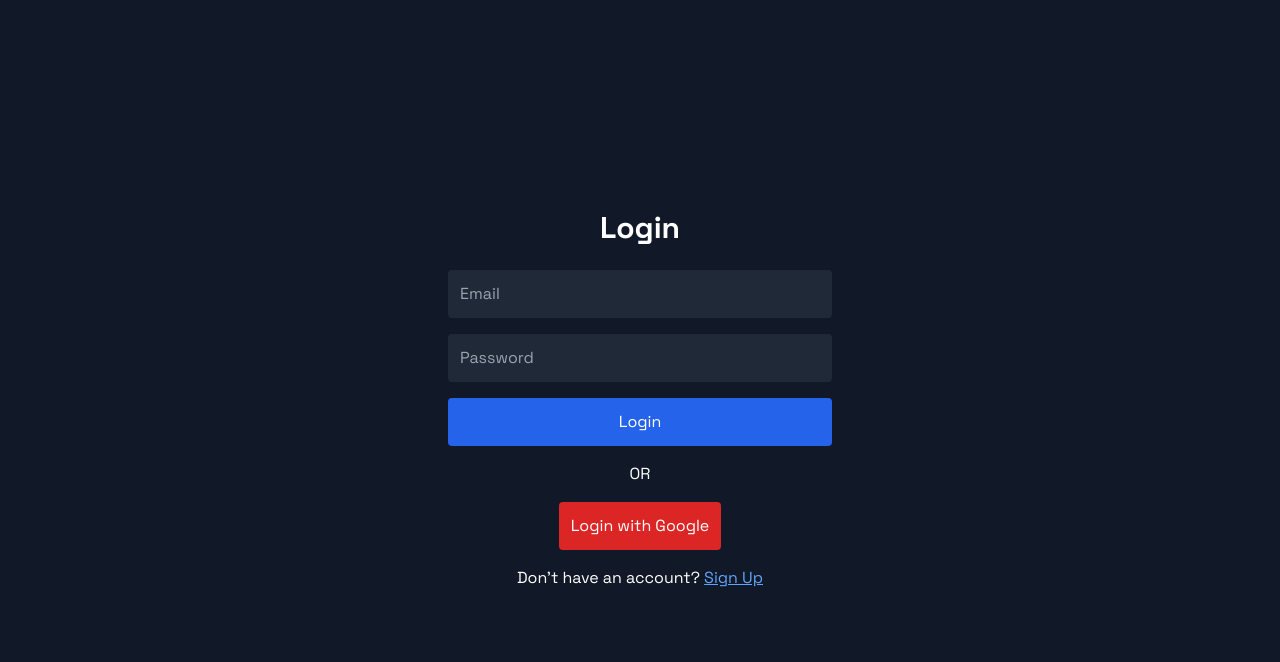
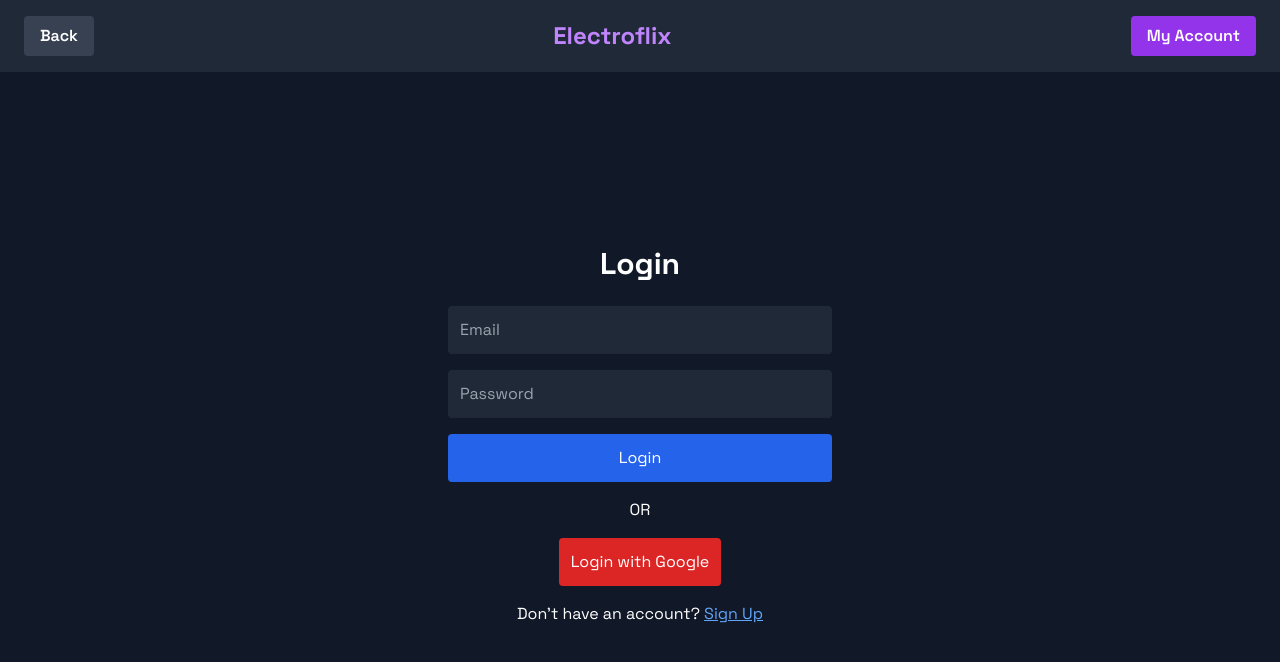
Before and after one commit to akkinenisvabhu-web/bookticket, a Next.js app: page /login in a window 1280 px wide. Shown: the top 662 px of the page. Built offline with nearby package versions, Linux system fonts and the light colour scheme; no server answers.

Commit message:
update: applying latest round of corrections

```diff
--- a/pages/Header.tsx
+++ b/pages/Header.tsx
@@ -1,28 +1,45 @@
+// components/Header.tsx
 import { useRouter } from "next/router";
-import Link from "next/link";
 
 export default function Header() {
   const router = useRouter();
 
+  // Determine if back button should be shown
+  const showBackButton = router.pathname !== "/";
+
+  const handleBack = () => {
+    // Always go to home if there is no previous page or if current page is login/signup
+    if (router.pathname === "/login" || router.pathname === "/signup") {
+      router.push("/");
+    } else {
+      router.back();
+    }
+  };
+
   return (
-    <header className="flex justify-between items-center p-4 bg-gray-900 text-white shadow-md">
-      {/* Back button */}
+    <div className="flex justify-between items-center px-6 py-4 bg-gray-800">
+      {showBackButton && (
+        <button
+          onClick={handleBack}
+          className="px-4 py-2 bg-gray-700 hover:bg-gray-600 rounded text-white font-semibold"
+        >
+          Back
+        </button>
+      )}
+
+      <h1
+        onClick={() => router.push("/")}
+        className="text-2xl font-bold text-purple-400 cursor-pointer"
+      >
+        Electroflix
+      </h1>
+
       <button
-        onClick={() => router.back()}
-        className="px-3 py-1 bg-gray-800 hover:bg-gray-700 rounded font-semibold"
+        onClick={() => router.push("/account")}
+        className="px-4 py-2 bg-purple-600 hover:bg-purple-700 rounded font-semibold text-white"
       >
-        Back
+        My Account
       </button>
-
-      {/* Electroflix clickable title */}
-      <Link href="/">
-        <h1 className="text-2xl font-bold text-purple-400 hover:text-yellow-400 cursor-pointer">
-          Electroflix
-        </h1>
-      </Link>
-
-      {/* Placeholder for spacing */}
-      <div className="w-16" />
-    </header>
+    </div>
   );
 }
--- a/pages/login.tsx
+++ b/pages/login.tsx
@@ -3,6 +3,7 @@ import { useState, useEffect } from "react";
 import { auth, signInWithGoogle } from "@/lib/firebase";
 import { signInWithEmailAndPassword } from "firebase/auth";
 import { useRouter } from "next/router";
+import Header from "../pages/Header";
 
 export default function Login() {
   const router = useRouter();
@@ -11,12 +12,11 @@ export default function Login() {
   const [user, setUser] = useState<any>(null);
   const [error, setError] = useState("");
 
-  // Check if already logged in
   useEffect(() => {
     const unsubscribe = auth.onAuthStateChanged((usr) => {
       if (usr) {
         setUser(usr);
-        router.push("/"); // redirect to home
+        router.push("/");
       } else {
         setUser(null);
       }
@@ -29,7 +29,7 @@ export default function Login() {
     setError("");
     try {
       await signInWithEmailAndPassword(auth, email, password);
-      router.push("/"); // redirect after login
+      router.push("/");
     } catch (err: any) {
       setError(err.message);
     }
@@ -39,7 +39,7 @@ export default function Login() {
     setError("");
     try {
       await signInWithGoogle();
-      router.push("/"); // redirect after login
+      router.push("/");
     } catch (err: any) {
       setError(err.message);
     }
@@ -48,7 +48,10 @@ export default function Login() {
   if (user) return <p className="text-center mt-20">Redirecting...</p>;
 
   return (
-    <div className="flex flex-col items-center justify-center min-h-screen bg-gray-900 text-white px-4">
+    <div className="flex flex-col min-h-screen bg-gray-900 text-white">
+      <Header />
+
+      <main className="flex flex-col items-center justify-center flex-1 px-4 py-12">
         <h1 className="text-3xl font-bold mb-6">Login</h1>
 
         {error && (
@@ -98,6 +101,7 @@ export default function Login() {
             Sign Up
           </a>
         </p>
+      </main>
     </div>
   );
 }
--- a/pages/show/[id].tsx
+++ b/pages/show/[id].tsx
@@ -1,4 +1,4 @@
-import { useState, useContext } from "react";
+import { useState } from "react";
 import { useRouter } from "next/router";
 import { doc, getDoc } from "firebase/firestore";
 import { db } from "../../lib/firebase";
@@ -40,6 +40,7 @@ export default function ShowPage({ show }: { show: Show }) {
   const router = useRouter();
   const ticketsLeft = show.totalTickets - show.ticketsSold;
   const isSoldOut = ticketsLeft <= 0;
+  const [ticketCount, setTicketCount] = useState(1);
 
   return (
     <div className="min-h-screen bg-gray-900 text-white font-space-grotesk">
@@ -47,19 +48,42 @@ export default function ShowPage({ show }: { show: Show }) {
         <title>{show.name} – Electroflix</title>
       </Head>
 
-      {/* Header */}
+      {/* Header with Back button + Electroflix + My Account */}
       <Header />
 
       <main className="max-w-4xl mx-auto px-4 py-12 flex flex-col md:flex-row gap-8">
+        {/* Show Image */}
         <img
           src={show.imageUrl}
           alt={show.name}
           className="rounded-2xl w-full md:w-1/2 object-cover shadow-lg"
         />
+
+        {/* Details + Booking */}
         <div className="flex flex-col gap-4 md:w-1/2">
           <h1 className="text-4xl font-bold">{show.name}</h1>
           <p className="text-gray-400">{show.description}</p>
           <p className="text-gray-400 text-sm">{ticketsLeft} tickets left</p>
+
+          {!isSoldOut && (
+            <div className="flex items-center gap-4 mt-2">
+              <button
+                onClick={() => setTicketCount((prev) => Math.max(prev - 1, 1))}
+                className="px-3 py-1 bg-gray-700 rounded hover:bg-gray-600"
+              >
+                -
+              </button>
+              <span>{ticketCount}</span>
+              <button
+                onClick={() => setTicketCount((prev) => Math.min(prev + 1, 3))}
+                className="px-3 py-1 bg-gray-700 rounded hover:bg-gray-600"
+              >
+                +
+              </button>
+              <span className="text-sm text-gray-400">Max 3 per person</span>
+            </div>
+          )}
+
           <button
             disabled={isSoldOut}
             className={`mt-4 w-full md:w-auto px-6 py-2 rounded-lg font-semibold ${
```
Lines whose indentation alone changed are shown as unchanged.
